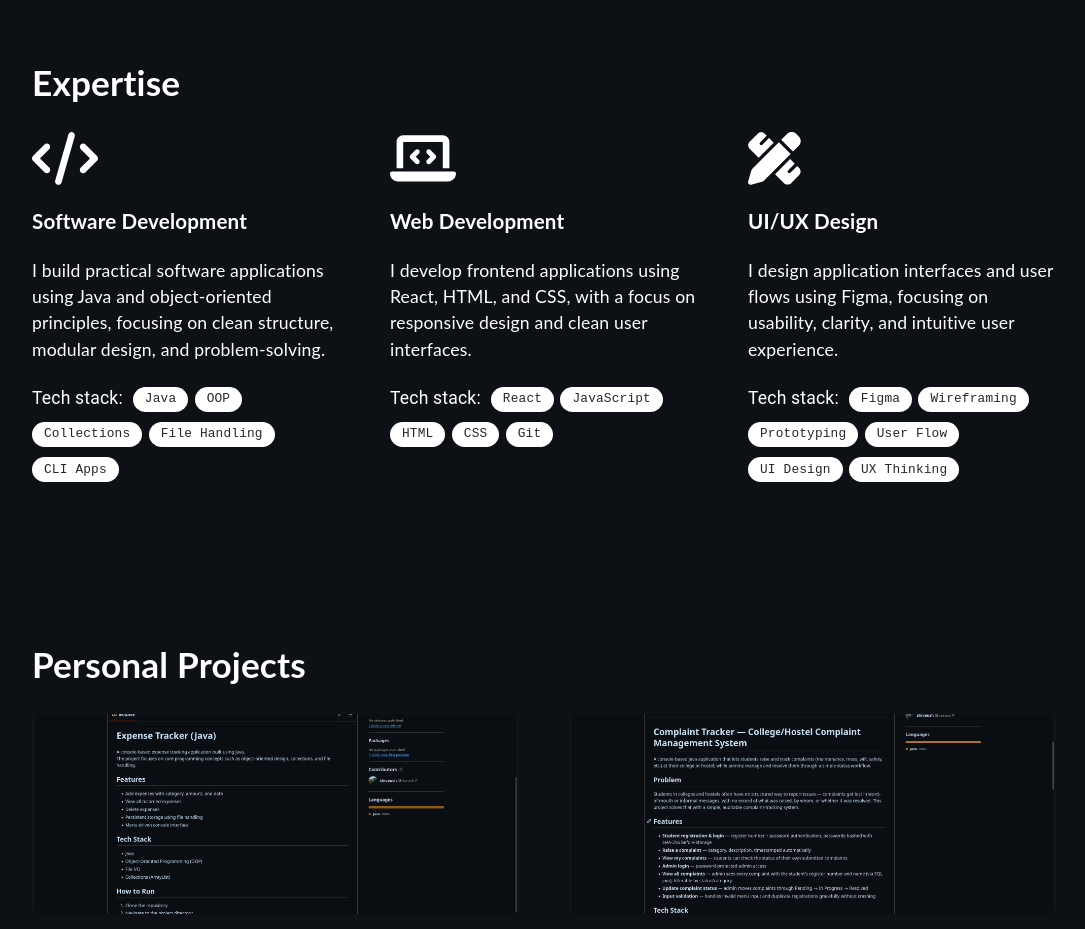
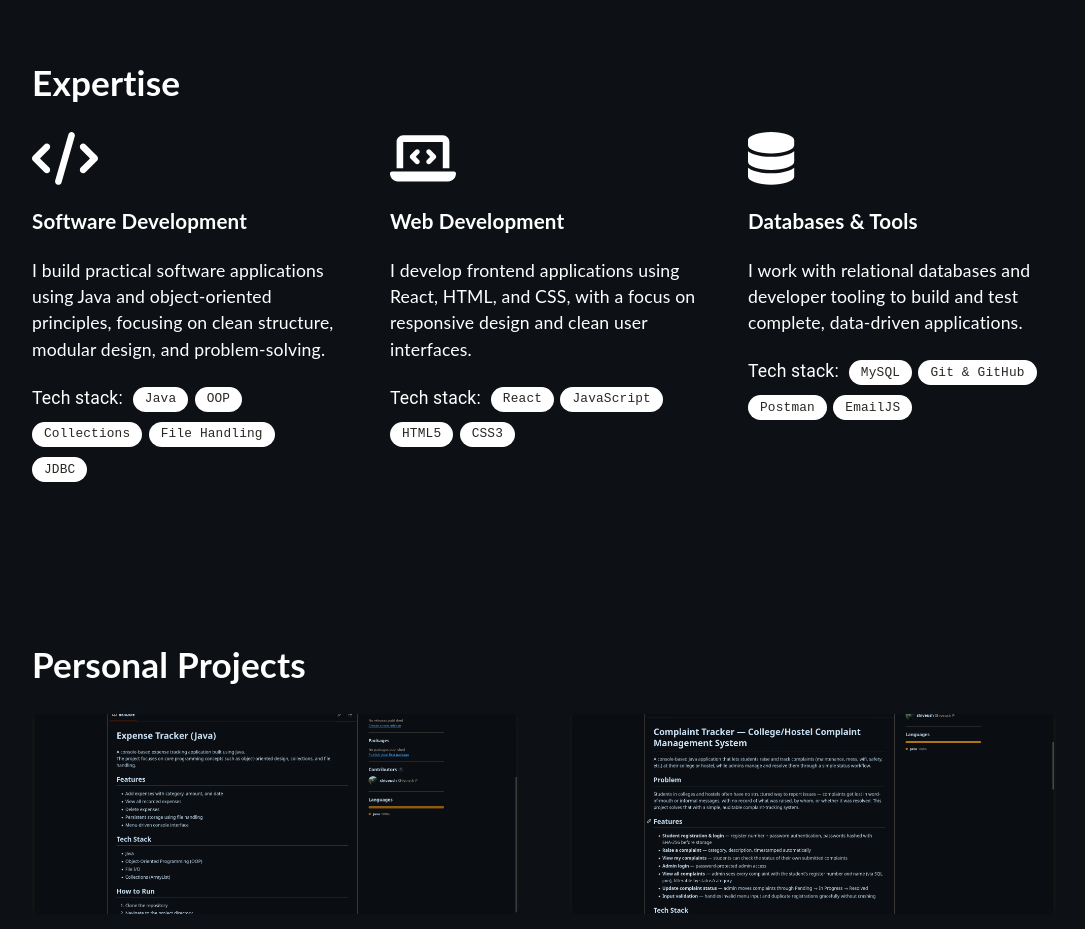
Before and after one commit to shiveush/MyPortfolio, a React (Create React App) app: page / in a window 1280 px wide. Shown: the part 860-1789 px from the top of the page, without its empty margins (96-1181 px from the left). Built offline with nearby package versions, Linux system fonts and the light colour scheme.

Commit message:
Added Updated Skills

```diff
--- a/src/components/Expertise.tsx
+++ b/src/components/Expertise.tsx
@@ -1,7 +1,7 @@
 import React from "react";
 import '@fortawesome/free-regular-svg-icons'
 import { FontAwesomeIcon } from '@fortawesome/react-fontawesome';
-import { faCode, faLaptopCode, faPenRuler } from '@fortawesome/free-solid-svg-icons';
+import { faCode, faLaptopCode, faDatabase } from '@fortawesome/free-solid-svg-icons';
 import Chip from '@mui/material/Chip';
 import '../assets/styles/Expertise.scss';
 
@@ -10,24 +10,21 @@ const labelsFirst = [
   "OOP",
   "Collections",
   "File Handling",
-  "CLI Apps",
+  "JDBC",
 ];
 
 const labelsSecond = [
   "React",
   "JavaScript",
-  "HTML",
-  "CSS",
-  "Git"
+  "HTML5",
+  "CSS3",
 ];
 
 const labelsThird = [
-  "Figma",
-  "Wireframing",
-  "Prototyping",
-  "User Flow",
-  "UI Design",
-  "UX Thinking"
+  "MySQL",
+  "Git & GitHub",
+  "Postman",
+  "EmailJS",
 ];
 
 function Expertise() {
@@ -64,10 +61,10 @@ function Expertise() {
                 </div>
 
                 <div className="skill">
-                    <FontAwesomeIcon icon={faPenRuler} size="3x"/>
-                    <h3>UI/UX Design</h3>
-                    <p>I design application interfaces and user flows using Figma, focusing on usability,
-    clarity, and intuitive user experience.</p>
+                    <FontAwesomeIcon icon={faDatabase} size="3x"/>
+                    <h3>Databases & Tools</h3>
+                    <p>I work with relational databases and developer tooling to build and test
+    complete, data-driven applications.</p>
                     <div className="flex-chips">
                         <span className="chip-title">Tech stack:</span>
                         {labelsThird.map((label, index) => (
```
